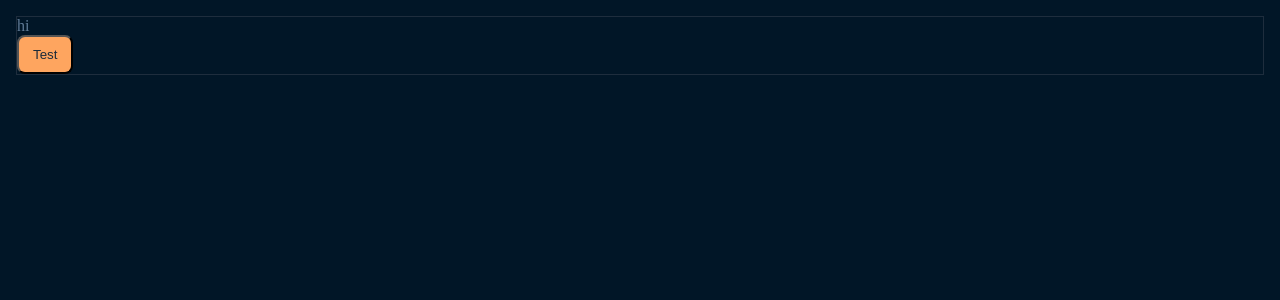
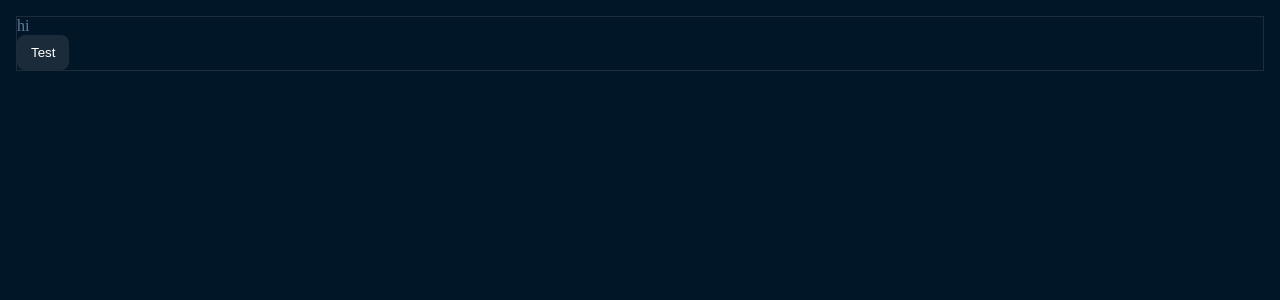
Before and after one commit to iamyahia/portfolio, a Next.js app: page / in a window 1280 px wide. Shown: the top 300 px of the page. Built offline with nearby package versions, Linux system fonts and the light colour scheme.

Commit message:
refactor: color name and styleing of button and seperate variant button

```diff
--- a/app/page.tsx
+++ b/app/page.tsx
@@ -5,7 +5,7 @@ export default function Home() {
   return (
     <>
       <p>hi</p>
-      <Button variant="peaches">Test</Button>
+      <Button variant="tangaroa">Test</Button>
     </>
   );
 }
--- a/components/Button/Button.tsx
+++ b/components/Button/Button.tsx
@@ -1,29 +1,7 @@
 import { ButtonHTMLAttributes, ReactElement, ReactNode } from "react";
 import { type VariantProps, cva } from "class-variance-authority";
 
-const buttonVariants = cva("button", {
-  variants: {
-    variant: {
-      peaches: "button--peaches",
-      tangaroa: "button--tangaroa",
-      outline: "button--outline",
-    },
-    /** Defines the size of the button */
-    // size: {
-    //   default: "px-5 py-2.5",
-    //   sm: "px-3 py-2 text-2xs gap-2",
-    //   lg: "px-6 py-4 text-base gap-4",
-    //   expand: "py-2.5 w-full",
-    //   "square-sm": "p-2 text-2xs gap-2",
-    //   "square-md": "p-2.5",
-    //   "square-lg": "p-4 text-base gap-4",
-    // },
-  },
-  defaultVariants: {
-    variant: "tangaroa",
-    // size: "default",
-  },
-});
+import { buttonVariants } from "./buttonVariants";
 
 type ButtonProps = ButtonHTMLAttributes<HTMLButtonElement> &
   VariantProps<typeof buttonVariants> & {
--- /dev/null
+++ b/components/Button/buttonVariants.ts
@@ -0,0 +1,14 @@
+import { cva } from "class-variance-authority";
+
+export const buttonVariants = cva("button", {
+  variants: {
+    variant: {
+      peaches: "button--peaches",
+      tangaroa: "button--tangaroa",
+      outline: "button--outline",
+    },
+  },
+  defaultVariants: {
+    variant: "tangaroa",
+  },
+});
--- a/styles/components/_button.scss
+++ b/styles/components/_button.scss
@@ -1,26 +1,30 @@
 .button {
   background-color: #f00;
   color: #fff;
+  border: none;
   padding: 10px 14px;
   border-radius: 8px;
   cursor: pointer;
-  transition: background-color 0.3s;
-  &:hover {
-    background-color: #0f0; // todo: fix this color.
-  }
+  transition: background-color 0.15s;
   &--peaches {
-    color: $tangaroa-color;
-    background-color: $peaches-color-100;
+    color: $color-ebony-clay-100;
+    background-color: $color-pale-orange-100;
     &:hover {
-      background-color: $peaches-color-200;
+      background-color: $color-pale-orange-200;
     }
     &:active {
-      background-color: $peaches-color-300;
+      background-color: $color-pale-orange-300;
     }
   }
   &--tangaroa {
     color: white;
-    background-color: $tangaroa-color;
+    background-color: $color-ebony-clay-100;
+    &:hover {
+      background-color: $color-ebony-clay-200;
+    }
+    &:active {
+      background-color: $color-ebony-clay-300;
+    }
   }
   &--outline {
     color: white;
@@ -28,7 +32,10 @@
     border: 1px solid white;
     &:hover {
       background-color: white;
-      color: $tangaroa-color;
+      color: $color-ebony-clay-100;
+    }
+    &:active {
+      background-color: #e2e2e2;
     }
   }
 }
--- a/styles/helpers/_variables.scss
+++ b/styles/helpers/_variables.scss
@@ -1,6 +1,10 @@
 // COLORS.
-$peaches-color-100: rgb(254, 165, 95);
-$peaches-color-200: rgba(226, 148, 85, 1);
-$peaches-color-300: rgba(201, 132, 76, 1);
+$color-pale-orange-100: rgb(254, 165, 95);
+$color-pale-orange-200: rgba(226, 148, 85, 1);
+$color-pale-orange-300: rgba(201, 132, 76, 1);
 
-$tangaroa-color: rgb(28, 43, 58);
+$color-ebony-clay-100: rgb(28, 43, 58);
+$color-ebony-clay-200: #030c5d;
+$color-ebony-clay-300: #25273a;
+
+$white-shade: #e2e2e2;
```
